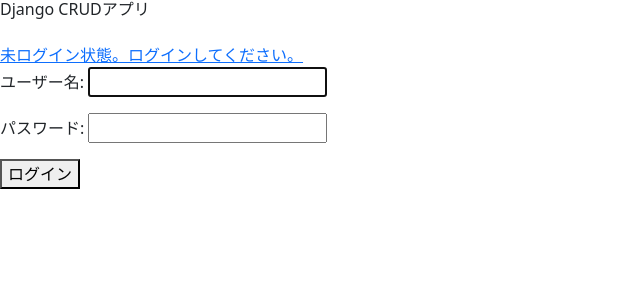
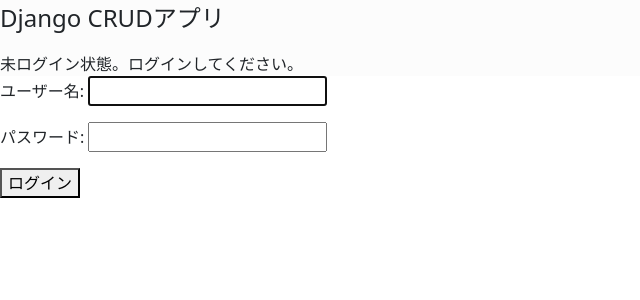
Before and after one commit to T-watanabe9/Repository, a Django app: page / in a window 1280 px wide. Shown: the top 300 px of the page, without its empty margins (0-640 px from the left). Run offline with Django 5.2, Linux system fonts and the light colour scheme.

Commit message:
0308 2230

```diff
--- a/pro_safe_eyes/app_safe_eyes/templates/base.html
+++ b/pro_safe_eyes/app_safe_eyes/templates/base.html
@@ -10,18 +10,26 @@
 </head>
 <body>
     <header>
-        <h6 class="mb-0">Django CRUDアプリ</h6>
-        <br>
+
+        <div class="color-navbar">
+            <p><font size="5">Django CRUDアプリ</font></p>
+            <!-- <a class="nav-link" ref="#">リンク2</a> -->
+
 
             <!-- ログイン済ユーザー -->
             {% if request.user.is_authenticated %}
-            <span class="mb-0 text-start">ようこそ{{ user.get_username }}</span>
 
-            <div class="d-flex">
+            <p><font size="3">ようこそ{{ user.get_username }}</font></p>
+
+            <!-- ログアウトボタン -->
+            <form action="{% url 'logout' %}" method="post">
+                {% csrf_token %}
+                <button>ログアウト</button>
+            </form>
 
             <!-- メニュー -->
-                <a href="{% url 'home' %}">ホーム</a>
-                <a href="{% url 'comment' %}">コメント</a>
+            <a href="{% url 'home' %}" class="color-link">ホーム</a>
+            <a href="{% url 'comment' %}" class="color-link">コメント</a>
 
             {% comment %}
             <a href="{% url 'home' %}">相談</a>
@@ -29,25 +37,36 @@
             {% endcomment %}
 
 
-                <!-- ログアウトボタン -->
-                <form action="{% url 'logout' %}" method="post">
-                    {% csrf_token %}
-                    <button>ログアウト</button>
-                </form>
 
-            </div>
+
 
             <!-- 未ログインユーザー -->
             {% else %}
-            <a href="#">未ログイン状態。ログインしてください。</a>
+                <span>未ログイン状態。ログインしてください。</span>
             {% endif %}
-        <br>
+
+        </div>
     </header>
 
     <!-- ページのコンテンツ -->
     {% block content %}
     {% endblock %}
 
+    <!-- css -->
+    <style>
+
+        /* ナビゲーションバーの色 */
+        .color-navbar {
+            background-color: hsl(200, 1%, 99%);
+        }
+
+        /* リンクの色 */
+        .color-link {
+        color: hsl(223, 80%, 50%);
+        }
+
+    </style>
+
     <!-- bootstrap -->
     <script src="https://cdn.jsdelivr.net/npm/bootstrap@5.3.2/dist/js/bootstrap.bundle.min.js"></script>
 </body>
```
Lines whose indentation alone changed are shown as unchanged.
